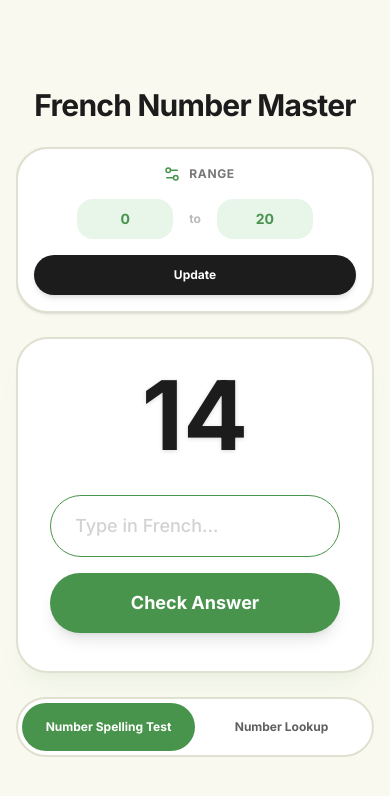
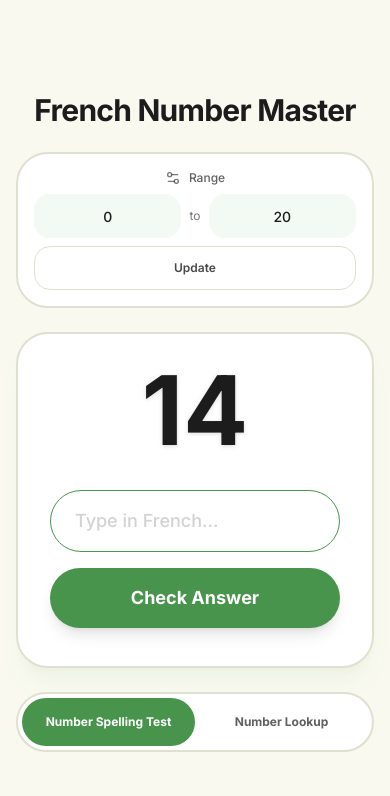
Before and after one commit to Judy-Nihao/french-number-master, a React (Vite) app: page / in a window 390 px wide. Shown: the top 796 px of the page. Built offline with nearby package versions, Linux system fonts and the light colour scheme.

Commit message:
style(range): refine controls and restore mobile layout

```diff
--- a/src/App.tsx
+++ b/src/App.tsx
@@ -271,25 +271,23 @@ export default function App() {
             </h1>
           </header>
 
-          {/* Range Settings - Clean Pill Card */}
-          <AnimatePresence initial={false}>
-            {mode === "test" && (
-              <motion.div
-                className="overflow-hidden"
-                initial={{ height: 0, opacity: 0 }}
-                animate={{ height: "auto", opacity: 1 }}
-                exit={{ height: 0, opacity: 0 }}
-                transition={{ duration: reducedMotion ? 0 : 0.2 }}
+          {/* Range settings */}
+          <fieldset
+            disabled={mode === "lookup"}
+            aria-label="Practice range"
+            className={cn(
+              "min-w-0 border-0 p-0 transition-opacity",
+              mode === "lookup" && "grayscale opacity-60",
+            )}
           >
-                <div className="mb-6">
-                  <div className="bg-app-card p-4 sm:p-3 rounded-4xl border-2 border-app-border flex flex-col sm:flex-row items-center justify-between gap-4 sm:gap-3 shadow-sm">
-                    <div className="flex items-center gap-2 pl-2">
-                      <Settings2 size={18} className="text-app-primary" />
-                      <span className="text-xs font-bold text-app-dark/60 uppercase tracking-wider">
+            <div className="bg-app-card p-4 rounded-4xl border-2 border-app-border grid grid-cols-1 sm:flex items-center gap-2 sm:gap-3">
+              <div className="flex items-center justify-center sm:justify-start gap-2 sm:shrink-0">
+                <Settings2 size={16} className="text-app-dark/60" />
+                <span className="text-xs font-medium text-app-dark/70">
                   Range
                 </span>
               </div>
-                    <div className="flex items-center gap-4 sm:gap-2 flex-1 justify-center">
+              <div className="grid grid-cols-[minmax(0,1fr)_auto_minmax(0,1fr)] items-center gap-2 min-w-0 sm:flex-1">
                 <input
                   type="text"
                   inputMode="numeric"
@@ -297,11 +295,9 @@ export default function App() {
                   aria-label="Minimum practice number"
                   value={tempMin}
                   onChange={handleRangeInput(setTempMin)}
-                        className="w-24 sm:w-20 px-2 py-2 bg-app-primary-light border-2 border-transparent rounded-2xl text-center text-sm font-bold text-app-primary focus:outline-none focus:border-app-primary transition-all"
+                  className="w-full min-w-0 h-11 px-2 bg-app-primary-light/50 border border-transparent rounded-2xl text-center text-sm font-medium text-app-dark focus:outline-none focus:border-app-primary transition-colors disabled:cursor-not-allowed"
                 />
-                      <span className="text-app-dark/30 text-xs font-bold">
-                        to
-                      </span>
+                <span className="text-app-dark/60 text-xs">to</span>
                 <input
                   type="text"
                   inputMode="numeric"
@@ -309,26 +305,32 @@ export default function App() {
                   aria-label="Maximum practice number"
                   value={tempMax}
                   onChange={handleRangeInput(setTempMax)}
-                        className="w-24 sm:w-20 px-2 py-2 bg-app-primary-light border-2 border-transparent rounded-2xl text-center text-sm font-bold text-app-primary focus:outline-none focus:border-app-primary transition-all"
+                  className="w-full min-w-0 h-11 px-2 bg-app-primary-light/50 border border-transparent rounded-2xl text-center text-sm font-medium text-app-dark focus:outline-none focus:border-app-primary transition-colors disabled:cursor-not-allowed"
                 />
               </div>
               <button
                 onClick={handleUpdateRange}
-                      className="w-full sm:w-auto px-8 sm:px-5 py-3 sm:py-2.5 bg-app-dark text-white rounded-full text-xs font-bold hover:scale-105 active:scale-95 transition-all shadow-md"
+                className="w-full sm:w-auto shrink-0 h-11 px-4 bg-transparent text-app-dark/80 border border-app-border rounded-2xl text-xs font-semibold hover:bg-app-primary-light hover:border-app-primary transition-colors focus-visible:outline-2 focus-visible:outline-offset-2 focus-visible:outline-app-primary disabled:cursor-not-allowed disabled:hover:bg-transparent disabled:hover:border-app-border"
               >
                 Update
               </button>
             </div>
-                  {(minRange !== Number(tempMin) ||
-                    maxRange !== Number(tempMax)) && (
-                    <p className="text-[10px] text-app-primary mt-2 font-bold text-center animate-bounce">
+            <p
+              aria-hidden={
+                mode === "lookup" ||
+                (minRange === Number(tempMin) && maxRange === Number(tempMax))
+              }
+              className={cn(
+                "text-[10px] text-app-primary mt-2 font-bold text-center h-4",
+                mode === "test" &&
+                  (minRange !== Number(tempMin) || maxRange !== Number(tempMax))
+                  ? "animate-bounce"
+                  : "invisible",
+              )}
+            >
               Don't forget to update!
             </p>
-                  )}
-                </div>
-              </motion.div>
-            )}
-          </AnimatePresence>
+          </fieldset>
 
           {/* Main Exercise Card */}
           <div className="min-h-84 shrink-0 bg-app-card rounded-4xl border-2 border-app-border shadow-xl shadow-app-primary/5 overflow-hidden relative">
```
Lines whose indentation alone changed are shown as unchanged.
